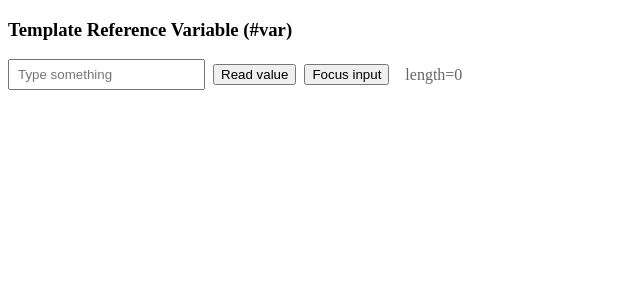
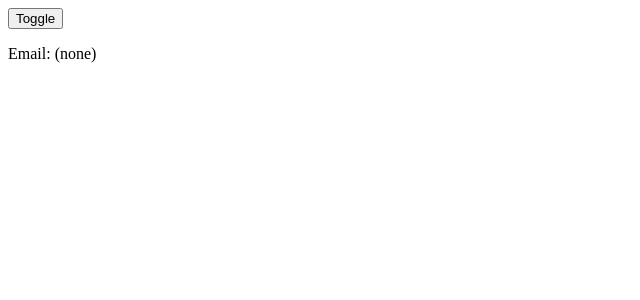
Before and after one commit to erymn/Learn-Refreshed-Angular, an Angular app in the folder my-angular-app/: page / in a window 1280 px wide. Shown: the top 300 px of the page, without its empty margins (0-640 px from the left). Built offline with nearby package versions, Linux system fonts and the light colour scheme.

Commit message:
null safe navigation

```diff
--- a/my-angular-app/src/main.ts
+++ b/my-angular-app/src/main.ts
@@ -39,32 +39,49 @@ import { CommonModule } from '@angular/common';
 //   name = 'Angular'
 // }
 
-//Interpolation in Angular
+// //reference variable
+// @Component({
+//   selector: 'app-root',
+//   standalone: true,
+//   imports: [CommonModule],
+//   styles:[`
+//     .toolbar { display: flex; gap: 8px; align-items: center; flex-wrap: wrap; }
+//     input { padding: 6px 8px; }
+//   `],
+//   template: `
+//     <h3>Template Reference Variable (#var)</h3>
+//     <div class="toolbar">
+//       <input #box type="text" placeholder="Type something" (input)="current = box.value"/>
+//       <button (click)="read(box.value)">Read value</button>
+//       <button (click)="box.focus()">Focus input</button>
+//       <span style="margin-left:8px;color:#666">length={{box.value?.length || 0}}</span>
+//     </div>
+//   `
+// })
+
+// class App{
+//   current= '';
+
+//   read(val: string){
+//     this.current = val??'';
+//     console.log(this.current)
+//   }
+// }
+
+//Null-safe navigation
 @Component({
   selector: 'app-root',
   standalone: true,
-  imports: [CommonModule],
-  styles:[`
-    .toolbar { display: flex; gap: 8px; align-items: center; flex-wrap: wrap; }
-    input { padding: 6px 8px; }
-  `],
   template: `
-    <h3>Template Reference Variable (#var)</h3>
-    <div class="toolbar">
-      <input #box type="text" placeholder="Type something" (input)="current = box.value"/>
-      <button (click)="read(box.value)">Read value</button>
-      <button (click)="box.focus()">Focus input</button>
-      <span style="margin-left:8px;color:#666">length={{box.value?.length || 0}}</span>
-    </div>
+    <button (click)="toggle()">Toggle</button>
+    <p>Email: {{user?.profile?.email || '(none)'}}</p>
   `
 })
 
 class App{
-  current= '';
-
-  read(val: string){
-    this.current = val??'';
-    console.log(this.current)
+  user: { profile?: { email?: string } } | undefined = undefined;
+  toggle() {
+    this.user = this.user ? undefined : { profile: { email: 'a@example.com' } };
   }
 }
 
```
